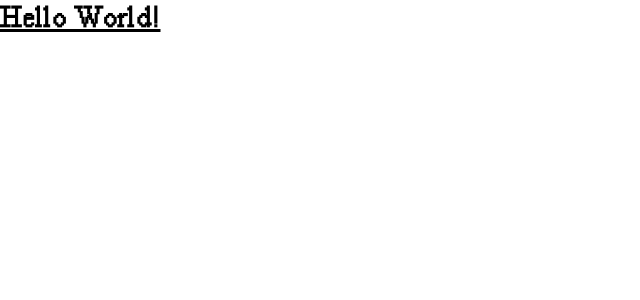
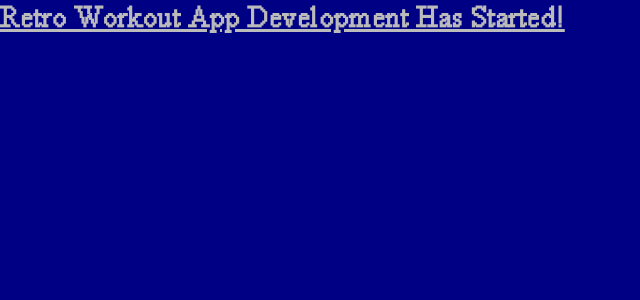
Before and after one commit to cladius6/best-tracker, a Next.js app in the folder frontend/: page / in a window 1280 px wide. Shown: the top 300 px of the page, without its empty margins (0-640 px from the left). Built offline with nearby package versions, Linux system fonts and the light colour scheme.

Commit message:
To motivate my frontend.

```diff
--- a/frontend/pages/index.tsx
+++ b/frontend/pages/index.tsx
@@ -1,11 +1,11 @@
-import type { NextPage } from 'next'
+import type { NextPage } from "next";
 
 const Home: NextPage = () => {
   return (
-      <h1 className='text-3xl font-bold underline'>
-        Hello World!
-      </h1>
-  )
-}
+    <h1 className="text-3xl font-bold underline">
+      Retro Workout App Development Has Started!
+    </h1>
+  );
+};
 
-export default Home
+export default Home;
--- a/frontend/styles/globals.css
+++ b/frontend/styles/globals.css
@@ -27,6 +27,10 @@ body {
   padding: 0;
   margin: 0;
   font-family: times_regular;
+  fonnt-weight: 400;
+  color: #bbbbbb;
+  font-size: 16px;
+  background-color: #000084;
 }
 
 a {
```
